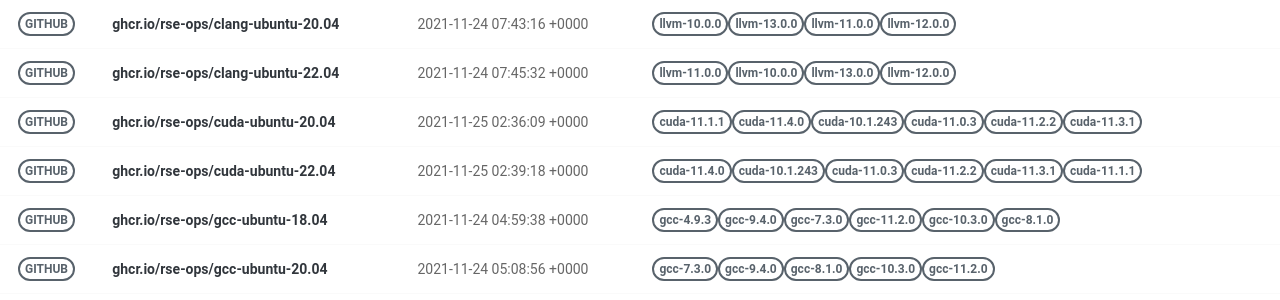
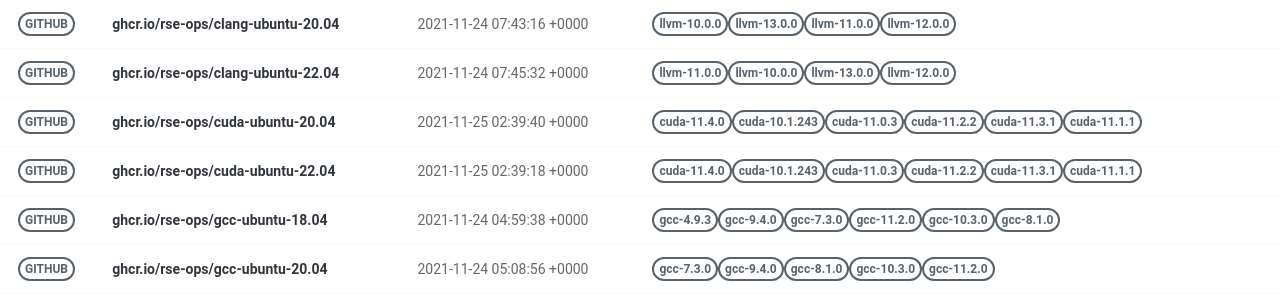
Before and after one commit to rse-ops/docker-images, a Jekyll site: the page built from pages/index.md, in a window 1280 px wide. Shown: the part 179-479 px from the top of the page. Built offline with Jekyll 4.4.1, drawn with Linux system fonts in a browser that asks for light colours; nearby versions of some CDN libraries.

Commit message:
Automated push to update library 2021-11-25

```diff
--- a/_library/ghcr.io-rse-ops-cuda-ubuntu-20.04.md
+++ b/_library/ghcr.io-rse-ops-cuda-ubuntu-20.04.md
@@ -1,14 +1,11 @@
 ---
 layout: container
 name: ghcr.io/rse-ops/cuda-ubuntu-20.04
-updated_at: 2021-11-25 02:36:09.816670
+updated_at: 2021-11-25 02:39:40.910124
 
 
 container_url: https://github.com/orgs/rse-ops/packages/container/package/cuda-ubuntu-20.04
 versions:
- - tag: cuda-11.1.1
-   dockerfile: https://github.com/rse-ops/docker-images/blob/main/ubuntu/cuda/Dockerfile
-   manifest: https://crane.ggcr.dev/manifest/ghcr.io/rse-ops/cuda-ubuntu-20.04:cuda-11.1.1
  - tag: cuda-11.4.0
    dockerfile: https://github.com/rse-ops/docker-images/blob/main/ubuntu/cuda/Dockerfile
    manifest: https://crane.ggcr.dev/manifest/ghcr.io/rse-ops/cuda-ubuntu-20.04:cuda-11.4.0
```
Also changed, not shown: other parts of _library/ghcr.io-rse-ops-cuda-ubuntu-20.04.md (+3 -0 lines).
